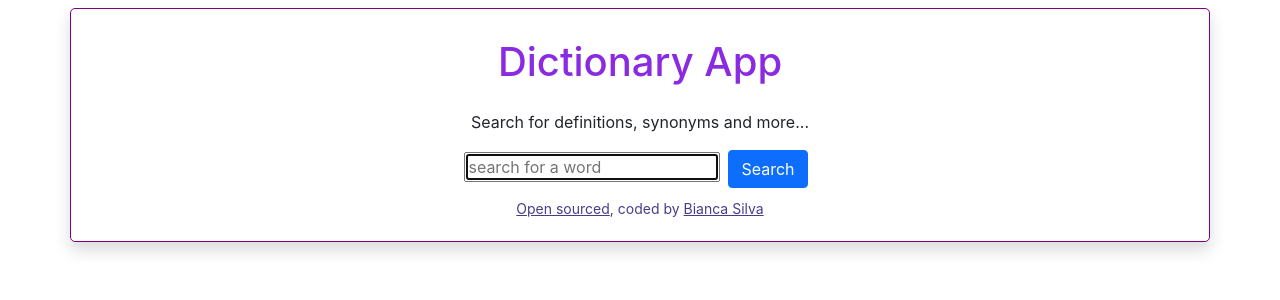
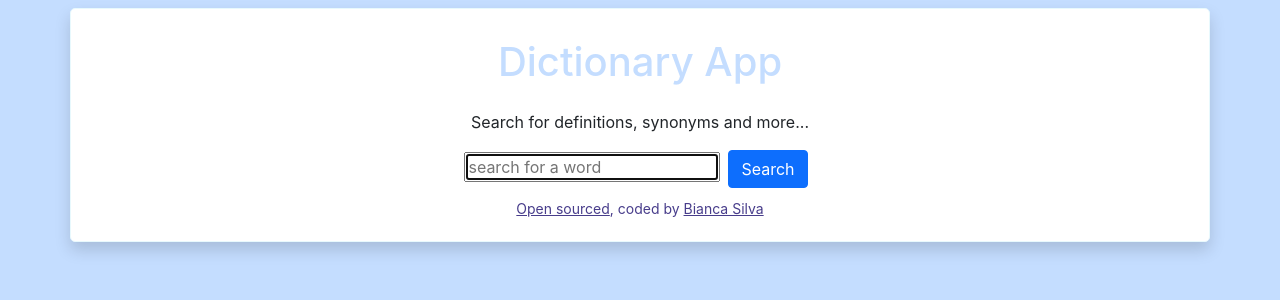
Before and after one commit to TokiLoshi/dictionary-project, a React (Create React App) app: page / in a window 1280 px wide. Shown: the top 300 px of the page. Built offline with nearby package versions, Linux system fonts and the light colour scheme.

Commit message:
Added some styling

```diff
--- a/src/App.css
+++ b/src/App.css
@@ -1,6 +1,7 @@
 body {
   text-align: center;
   margin: 0 auto;
+  background: #C4DDFF;
 }
 
 .App-footer {
@@ -13,7 +14,8 @@ color:darkslateblue;
   color:darkslateblue;
 }
 .container {
-  border: 1px solid purple;
+  border: 1px solid #E8F9FD;
+  background-color: #ffff;
  border-radius: 5px;
   padding: 5px;
 }
--- a/src/Dictionary.css
+++ b/src/Dictionary.css
@@ -1,3 +1,3 @@
 h1, h2, h3 {
-  color: blueviolet;
+  color:  #C4DDFF;
 }
--- a/src/Meaning.css
+++ b/src/Meaning.css
@@ -1,5 +1,6 @@
 .Meaning {
-  border: 1px solid purple;
+  background: #ffff;
+  border: 1px solid rgb(0, 0, 0, 0.5);
   border-radius: 5px;
   margin: 5px;
   padding: 5px;
--- a/src/Meaning.js
+++ b/src/Meaning.js
@@ -4,7 +4,7 @@ import './Meaning.css';
 export default function Meaning(props) {
 console.log(props.meaning);
 return (
-  <div className="Meaning">
+  <div className="Meaning shadow">
     <h4>{props.meaning.partOfSpeech}</h4>
 {props.meaning.definitions.map(function(definition, index) {
   return (
```
